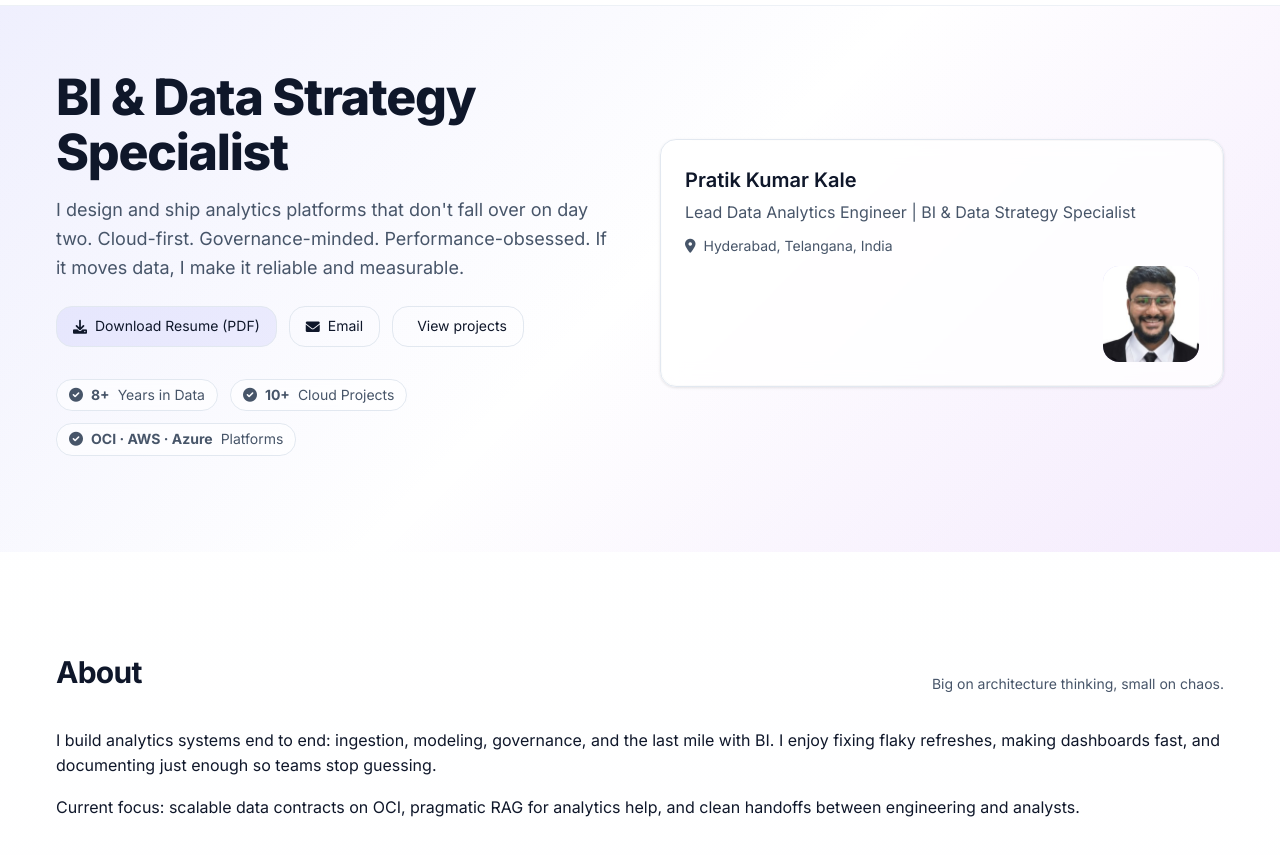
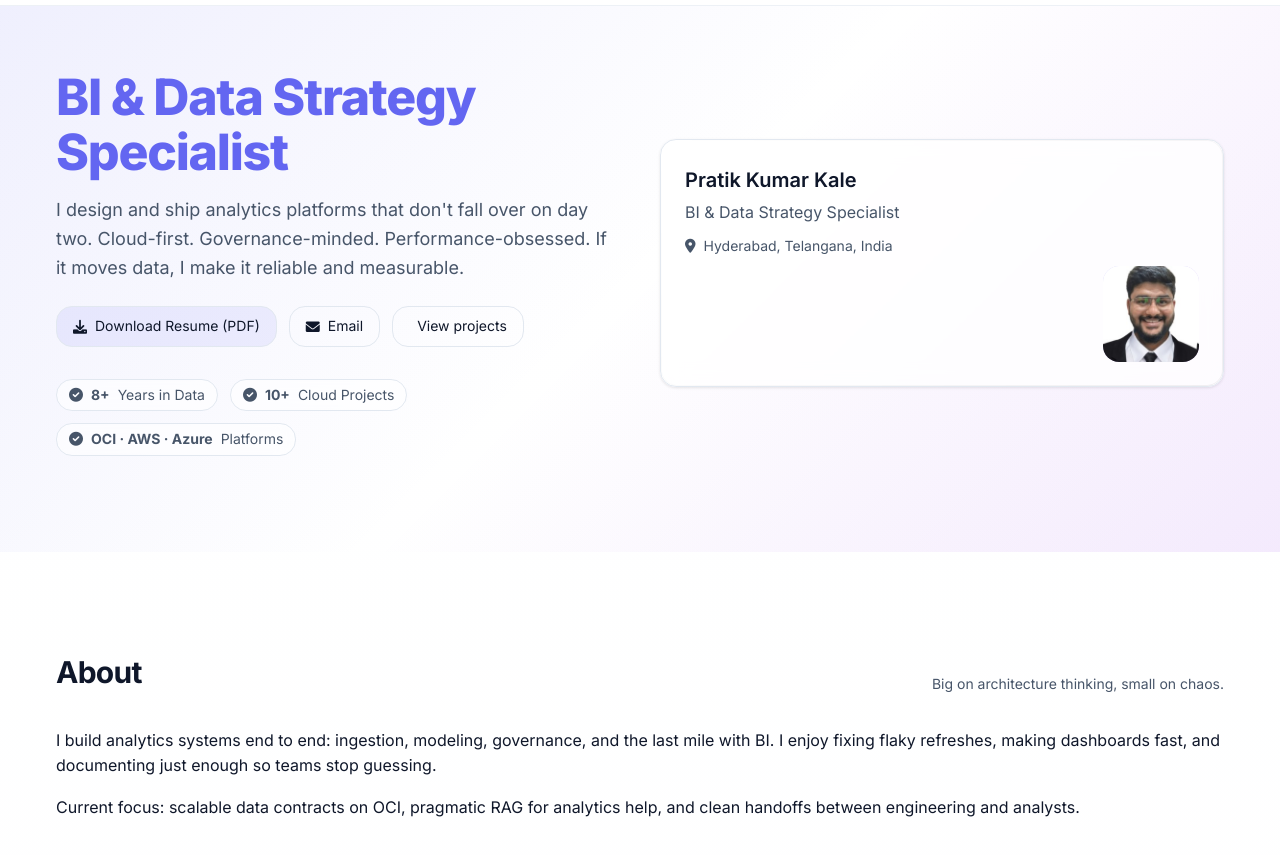
Before and after one commit to kalepratik/my-portfolio, a website: page index.html in a window 1280 px wide. Shown: the part 59-914 px from the top of the page. Drawn offline with Linux system fonts and the light colour scheme.

Commit message:
UI: highlight hero title; update profile subtitle to 'BI & Data Strategy Specialist'

```diff
--- a/index.html
+++ b/index.html
@@ -48,7 +48,7 @@
             <div class="hero-content">
 
                 <h1 class="hero-title">
-                    BI & Data Strategy Specialist
+                    <span class="highlight">BI & Data Strategy Specialist</span>
                 </h1>
                 <p class="hero-description">
                     I design and ship analytics platforms that don't fall over on day two. Cloud-first. Governance-minded. Performance-obsessed. If it moves data, I make it reliable and measurable.
@@ -83,7 +83,7 @@
                 <div class="profile-card">
                     <div class="profile-info">
                         <h3>Pratik Kumar Kale</h3>
-                        <p>Lead Data Analytics Engineer | BI & Data Strategy Specialist</p>
+                        <p>BI & Data Strategy Specialist</p>
                         <p class="location">
                             <i class="fas fa-map-marker-alt"></i> Hyderabad, Telangana, India
                         </p>
```
